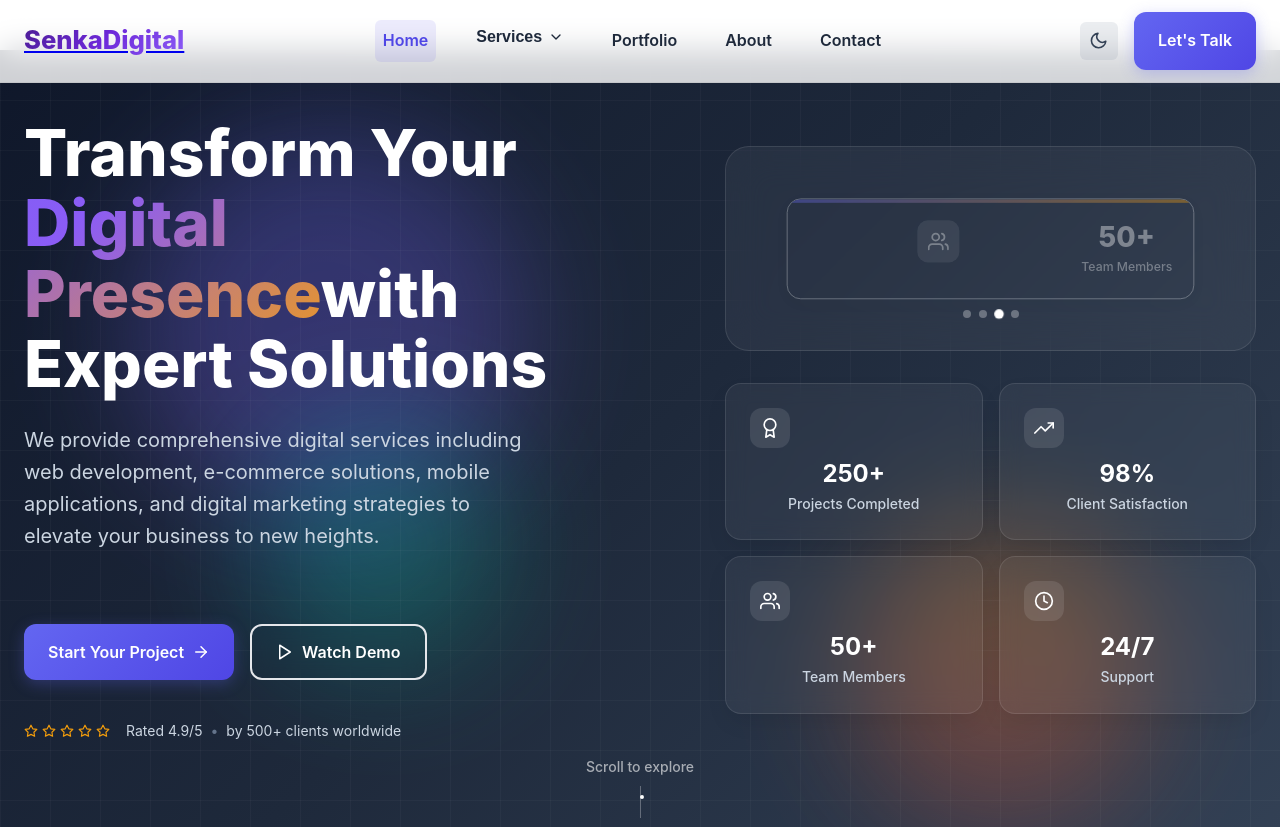
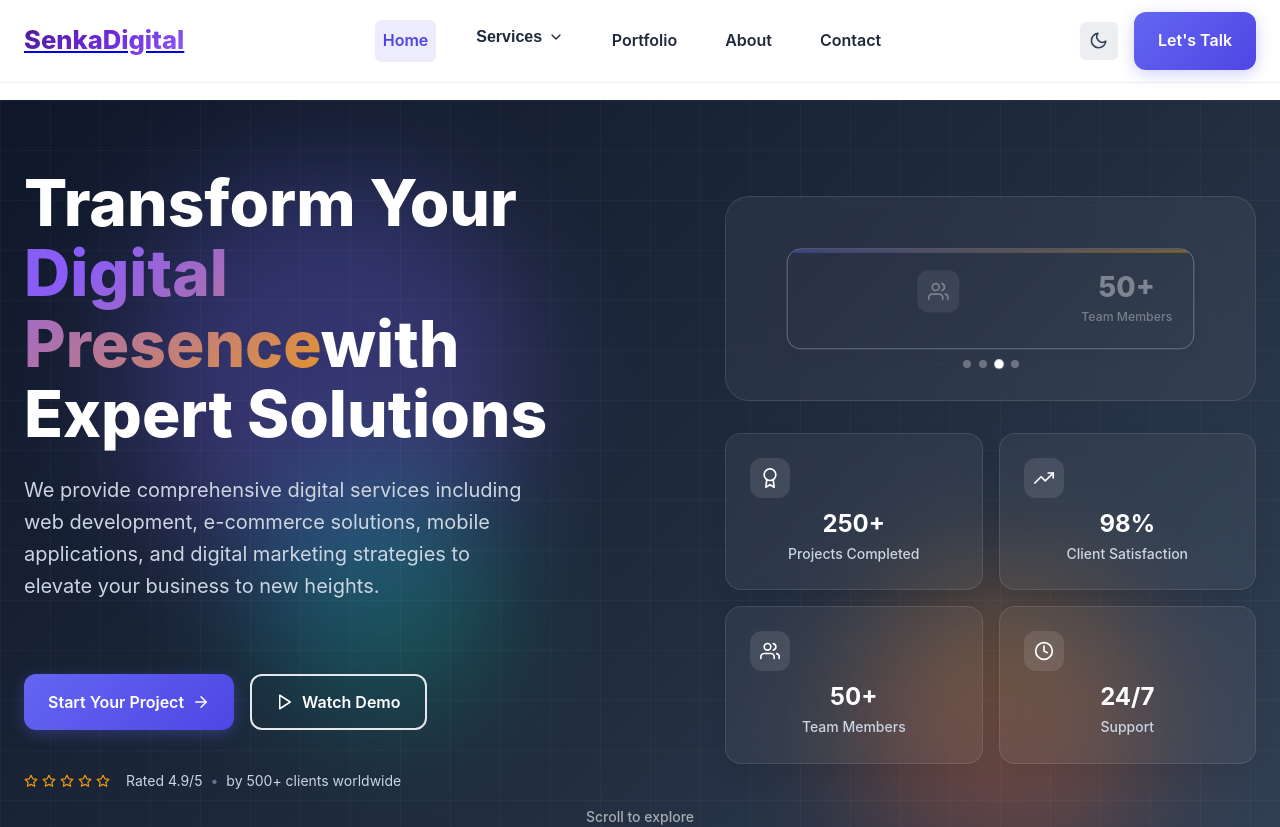
Before and after one commit to ssaurabhshirsatgame07-svg/company, a React (Create React App) app: page / in a window 1280 px wide. Shown: the top 827 px of the page. Built offline with nearby package versions, Linux system fonts and the light colour scheme.

Commit message:
Fix useEffect dependency issue

```diff
--- a/src/styles/globals.css
+++ b/src/styles/globals.css
@@ -3194,9 +3194,18 @@ main {
 
 
 
+/* Mobile (up to 768px) */
 .App,
 main {
   padding-top: 50px !important;
+}
+
+/* Laptop and larger (769px and above) */
+@media (min-width: 769px) {
+  .App,
+  main {
+    padding-top: 100px !important; /* or whatever looks best */
+  }
 }
 
 
```
